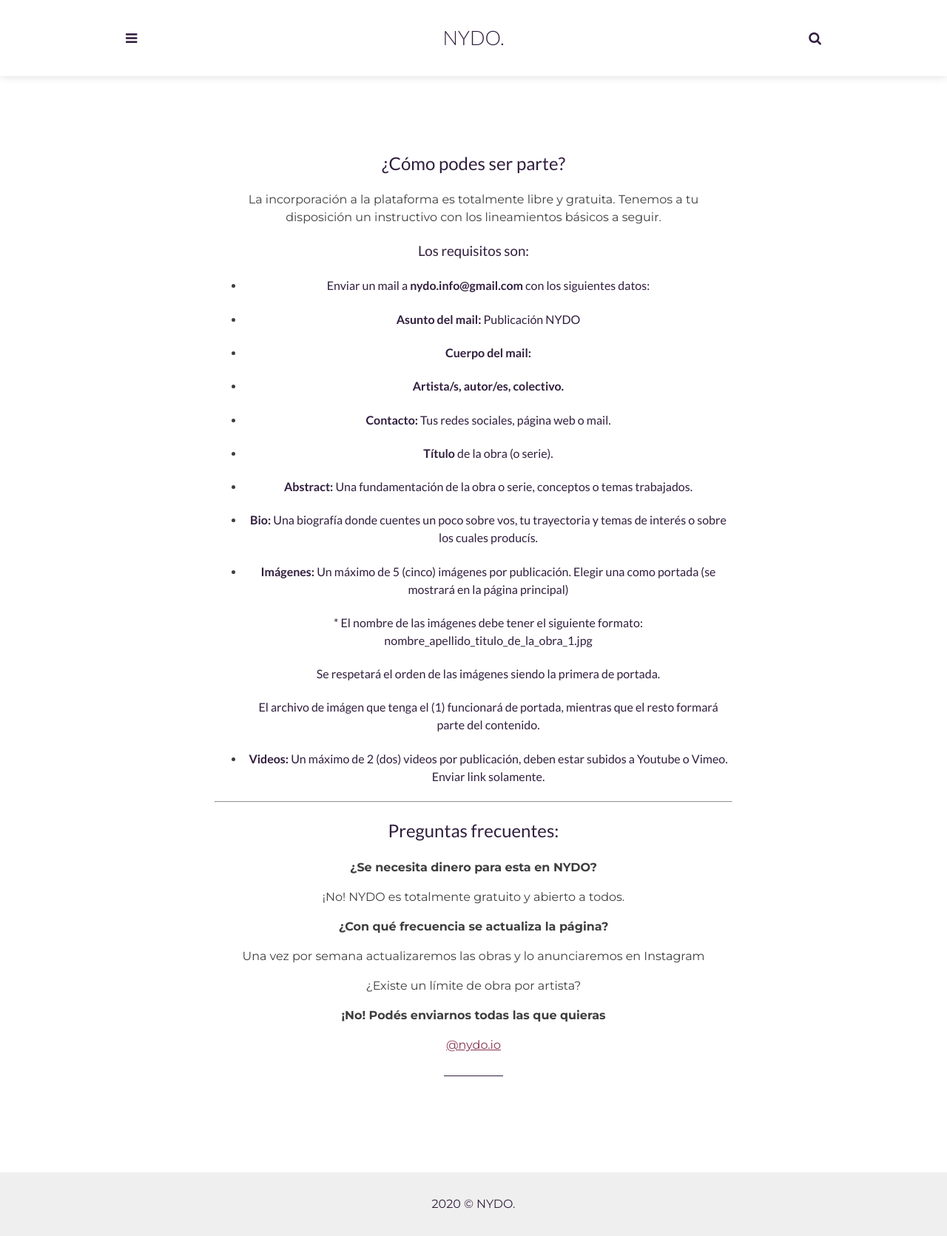
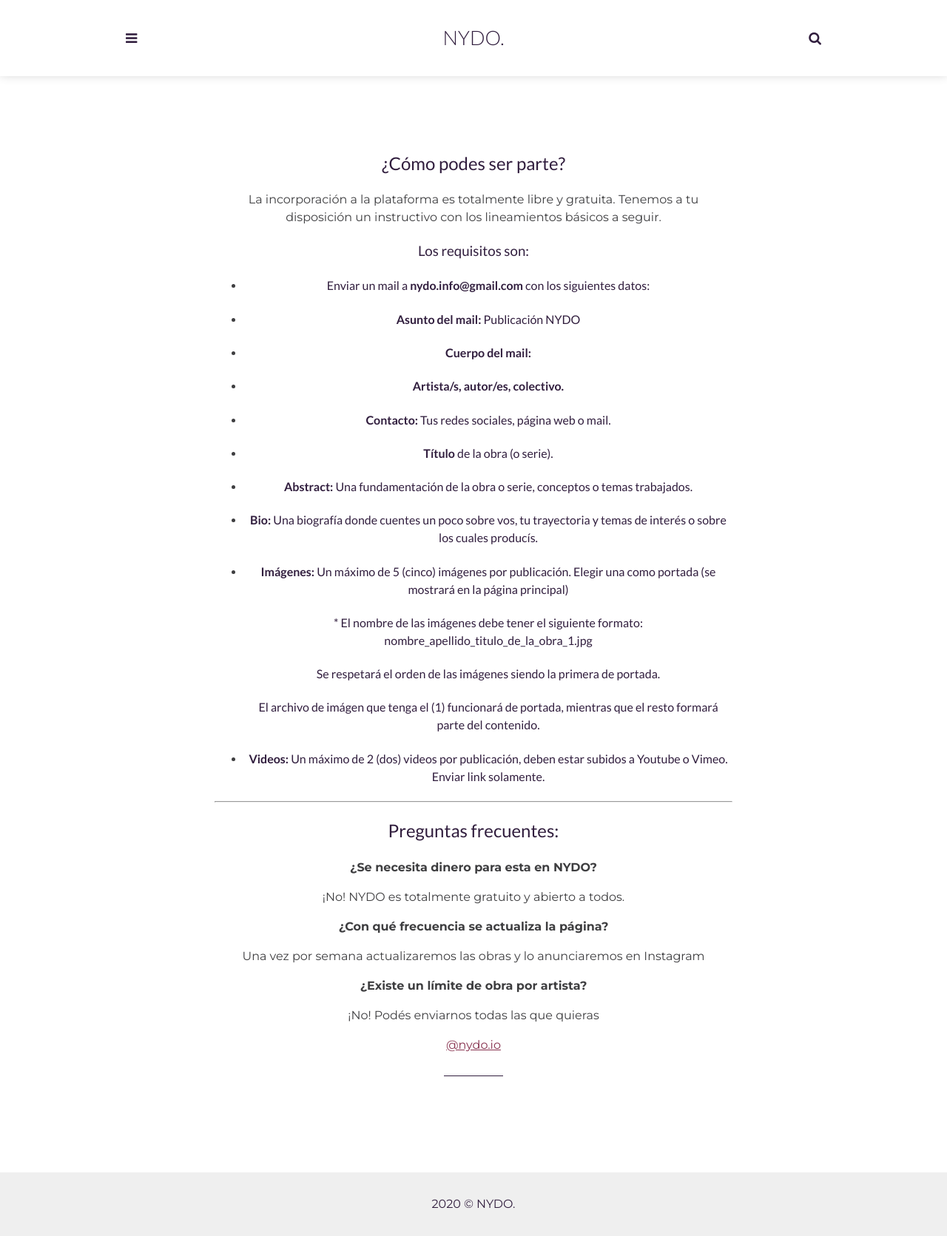
Before and after one commit to nydo/nydo.github.io, a Jekyll site: the page built from _pages/formar_parte.html, in a window 1280 px wide. Shown: the whole page at 74% size. Built offline with Jekyll 4.4.1, drawn with Linux system fonts in a browser that asks for light colours.

```diff
--- a/_pages/formar_parte.html
+++ b/_pages/formar_parte.html
@@ -37,8 +37,8 @@ permalink: /formar_parte/
       <p>¡No! NYDO es totalmente gratuito y abierto a todos.</p>
       <p><b>¿Con qué frecuencia se actualiza la página?</b></p>
       <p>Una vez por semana actualizaremos las obras y lo anunciaremos en Instagram</p>
-      <p>¿Existe un límite de obra por artista?</p>
-      <p><b>¡No! Podés enviarnos todas las que quieras</b></p>
+      <p><b>¿Existe un límite de obra por artista?</b></p>
+      <p>¡No! Podés enviarnos todas las que quieras</p>
       <a href="https://instagram.com/{{site.instagram}}">@{{site.instagram}}</a>
     </section> <!-- End About Body-->
   </div> <!-- End About Container -->
```
